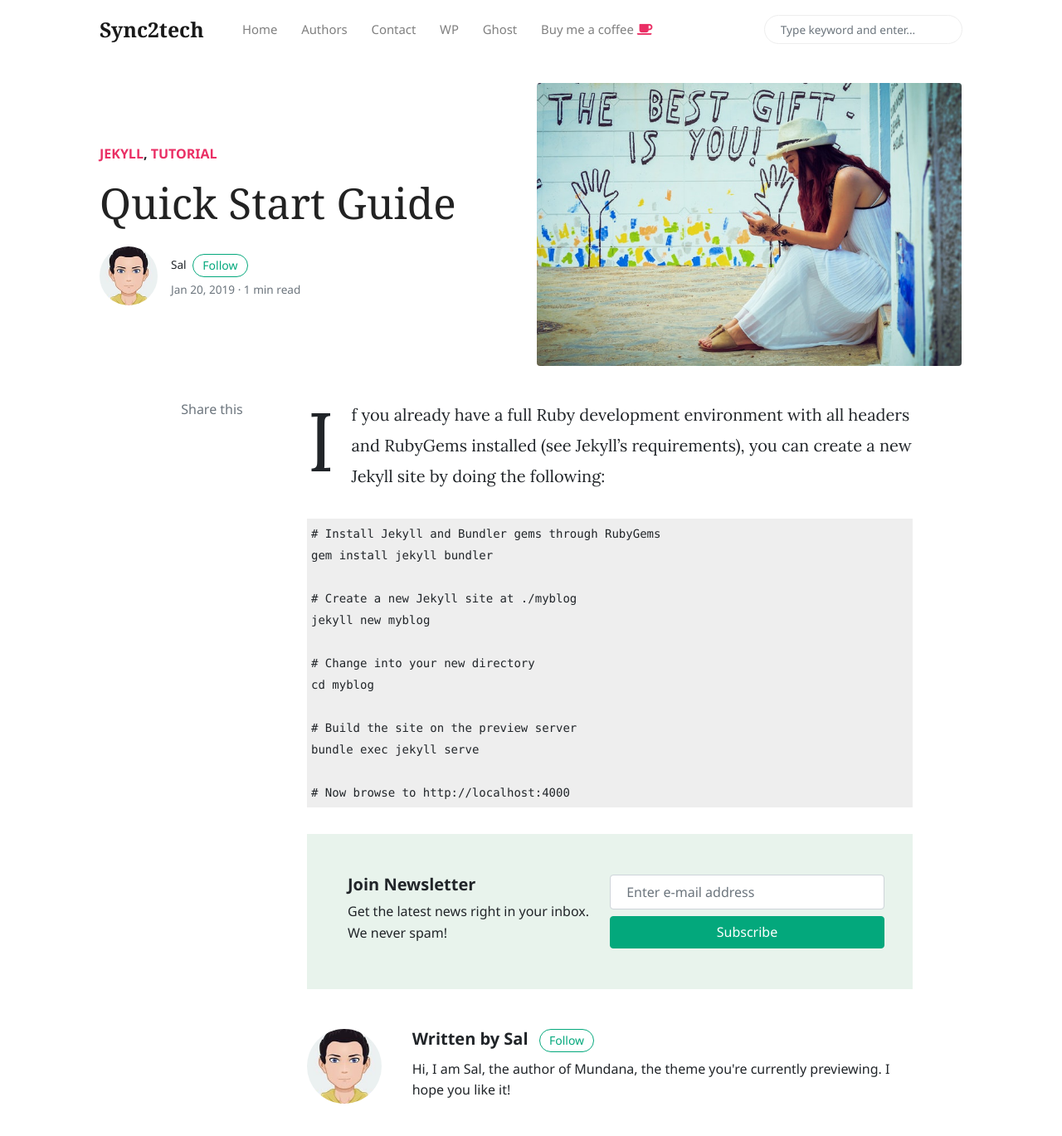
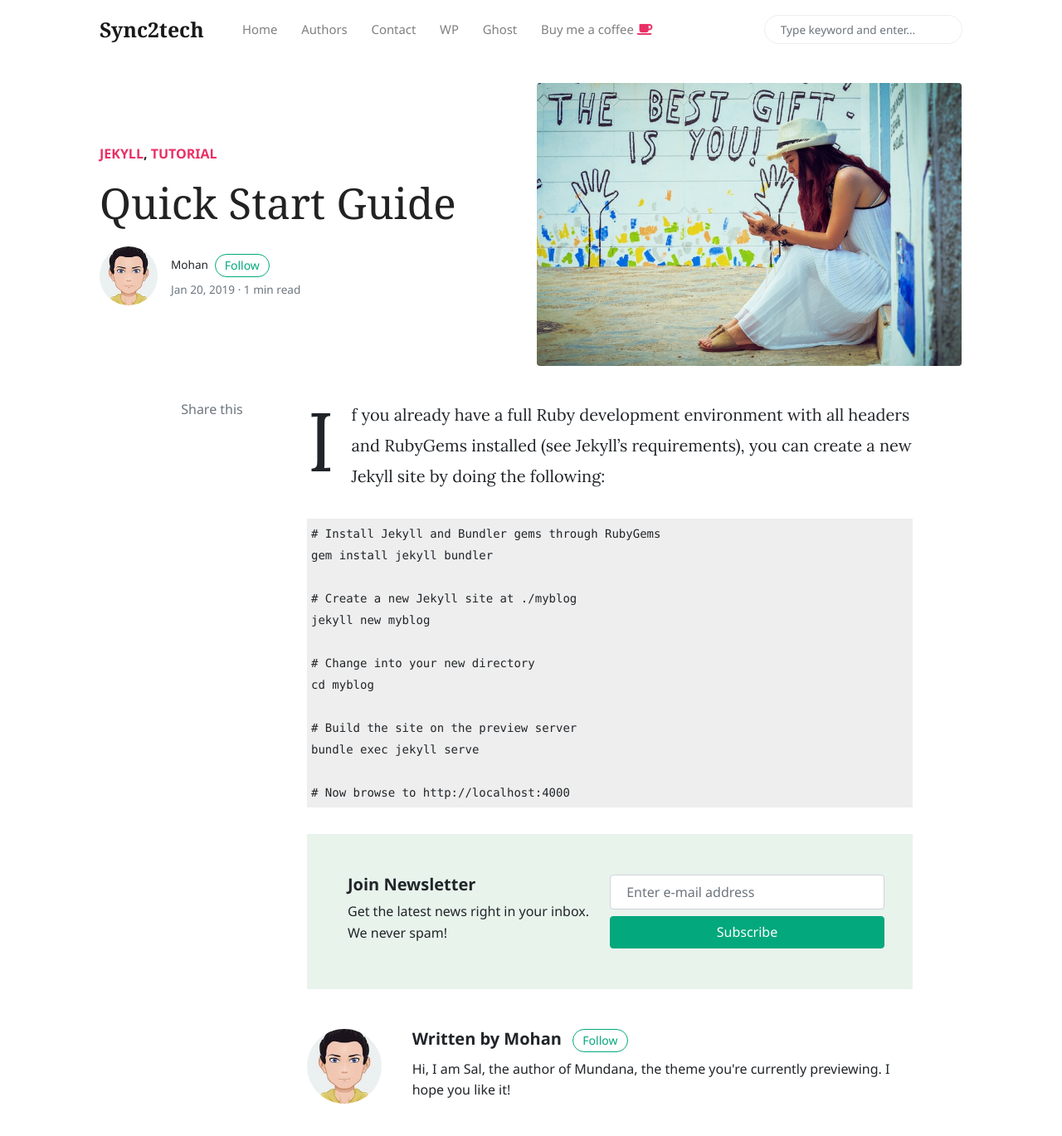
Before and after one commit to mohan-balakrishnan/sync2techold, a Jekyll site: the page built from _posts/2019-01-20-quick-start-guide.md, in a window 1280 px wide and 1400 px high. Shown: the top 1369 px of the window at 83% size. Built offline with Jekyll 4.4.1, drawn with Linux system fonts in a browser that asks for light colours; nearby versions of some CDN libraries; comment, search, counter and statistics services are not loaded.

Commit message:
Update _config.yml

```diff
--- a/_config.yml
+++ b/_config.yml
@@ -1,6 +1,6 @@
 # Site
 name: 'Sync2tech'
-description: 'Mundana is a free Jekyll theme for awesome people like you, Medium like.'
+description: 'Sync2tech- Tech blog aggregator for AWS, DevOps, Selenium, Rest API'
 logo: 'assets/images/logo.png'
 favicon: 'assets/images/favicon.ico'
 baseurl: ''
@@ -20,12 +20,12 @@
 
 authors:
     sal:
-      name:           Sal
-      site:           https://www.wowthemes.net
+      name:           Mohan
+      site:           https://www.sync2tech.com
       avatar:         assets/images/avatar1.jpg
       bio:            "Hi, I am Sal, the author of Mundana, the theme you're currently previewing. I hope you like it!"
-      email:          wowthemesnet@gmail.com
-      twitter:        https://twitter.com/wowthemesnet
+      email:          contact@sync2tech.com
+      twitter:        https://twitter.com/
 
     jane:
       name:           Jane
```
